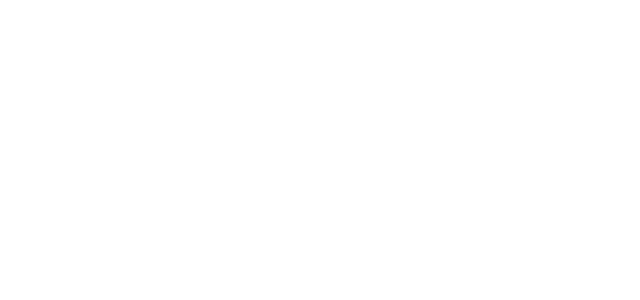
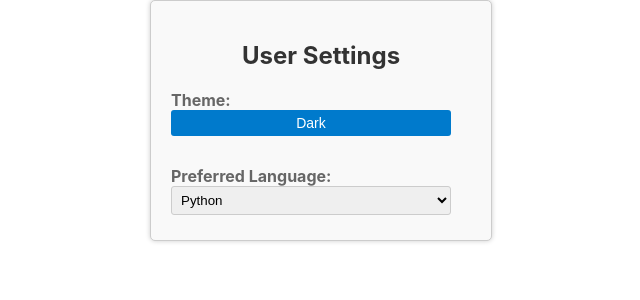
Before and after one commit to Octavian-Anghel/Team-B, a React (Create React App) app in the folder devhelper/: page /settings in a window 1280 px wide. Shown: the top 300 px of the page, without its empty margins (319-959 px from the left). Built offline with nearby package versions, Linux system fonts and the light colour scheme.

Commit message:
added css and settings component

```diff
--- a/devhelper/package.json
+++ b/devhelper/package.json
@@ -53,6 +53,7 @@
     "@babel/plugin-proposal-private-property-in-object": "^7.0.0",
     "@types/nodemailer": "^6.4.14",
     "@types/supertest": "^2.0.16",
+    "jest-environment-jsdom-global": "^4.0.0",
     "supertest": "^6.3.3",
     "webpack": "^5.89.0",
     "webpack-cli": "^5.1.4"
--- a/devhelper/src/components/homepage.tsx
+++ b/devhelper/src/components/homepage.tsx
@@ -48,6 +48,12 @@
       window.location.reload();
     }, 500);
   };
+  const handleSettingsRefresh = () => {
+    setTimeout(() => {
+      history.push("/settings");
+      window.location.reload();
+    }, 500);
+  };
 
   return (
     <div className="App">
@@ -68,6 +74,9 @@
         </button>
         <button className="App-tab-button" onClick={handleForumRefresh}>
           Forum
+        </button>
+        <button className="App-tab-button" onClick={handleSettingsRefresh}>
+          Settings
         </button>
       </div>
       <p className="homepage-paragraph">
--- /dev/null
+++ b/devhelper/src/components/settings.tsx
@@ -0,0 +1,50 @@
+import React, { useState, useEffect } from 'react';
+import '../css/settings.css';
+// Define the types for theme and language
+type Theme = 'light' | 'dark';
+type Language = 'Python' | 'Java' | 'C';
+
+const Settings: React.FC = () => {
+  // State for theme and language
+  const [theme, setTheme] = useState<Theme>('light');
+  const [language, setLanguage] = useState<Language>('Python');
+
+  // Effect to apply the theme
+  useEffect(() => {
+    document.body.className = theme;
+  }, [theme]);
+
+  // Function to toggle theme
+  const toggleTheme = () => {
+    setTheme(theme === 'light' ? 'dark' : 'light');
+  };
+
+  // Function to handle language selection
+  const handleLanguageChange = (e: React.ChangeEvent<HTMLSelectElement>) => {
+    setLanguage(e.target.value as Language);
+  };
+
+  return (
+    <div className="settings-container">
+      <h2>User Settings</h2>
+      <div className="theme-toggle">
+        <label>
+          Theme:
+          <button onClick={toggleTheme}>{theme === 'light' ? 'Dark' : 'Light'}</button>
+        </label>
+      </div>
+      <div className="language-select">
+        <label>
+          Preferred Language:
+          <select value={language} onChange={handleLanguageChange}>
+            <option value="Python">Python</option>
+            <option value="Java">Java</option>
+            <option value="C">C</option>
+          </select>
+        </label>
+      </div>
+    </div>
+  );
+};
+
+export default Settings;
--- /dev/null
+++ b/devhelper/src/css/settings.css
@@ -0,0 +1,43 @@
+.settings-container {
+    width: 300px;
+    margin: 0 auto;
+    padding: 20px;
+    border: 1px solid #ccc;
+    border-radius: 5px;
+    background-color: #f9f9f9;
+    box-shadow: 0px 0px 5px rgba(0, 0, 0, 0.2);
+  }
+
+  .theme-toggle {
+    margin-bottom: 20px;
+  }
+
+  .theme-toggle label {
+    display: block;
+    font-weight: bold;
+  }
+
+  .theme-toggle button {
+    padding: 5px 10px;
+    background-color: #007acc;
+    color: #fff;
+    border: none;
+    border-radius: 3px;
+    cursor: pointer;
+  }
+
+  .theme-toggle button:hover {
+    background-color: #005a9c;
+  }
+
+  .language-select label {
+    display: block;
+    font-weight: bold;
+  }
+
+  .language-select select {
+    width: 100%;
+    padding: 5px;
+    border: 1px solid #ccc;
+    border-radius: 3px;
+  }
--- a/devhelper/src/devhelper.tsx
+++ b/devhelper/src/devhelper.tsx
@@ -5,6 +5,7 @@
 import LoginPage from './components/Login';
 import SignUp from './components/Register';
 import Forum from './components/forum/ForumFrontEnd';
+import Settings from './components/settings';
 
 const App: React.FC = () => {
   return (
@@ -14,6 +15,7 @@
         <Route path="/homepage" component={HomePage} />
         <Route path="/signup" component={SignUp} />
         <Route path="/forum" component={Forum} />
+        <Route path="/settings" component={Settings} />
         <Route path="/python" render={() => <LanguageSelector language="Python" />} />
         <Route path="/java" render={() => <LanguageSelector language="Java" />} />
         <Route path="/c" render={() => <LanguageSelector language="C" />} />
```
Also changed, not shown: 2 other files (tests, documents, lock files or other folders).
